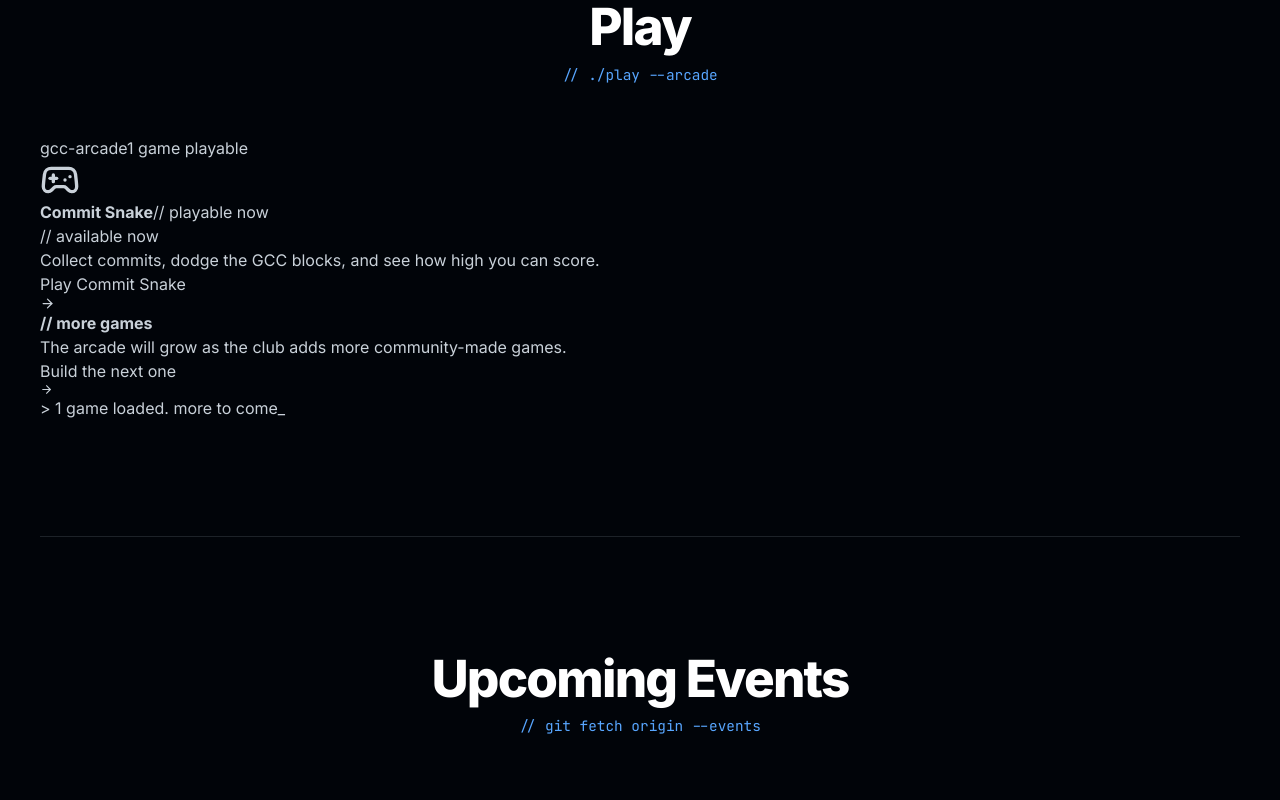
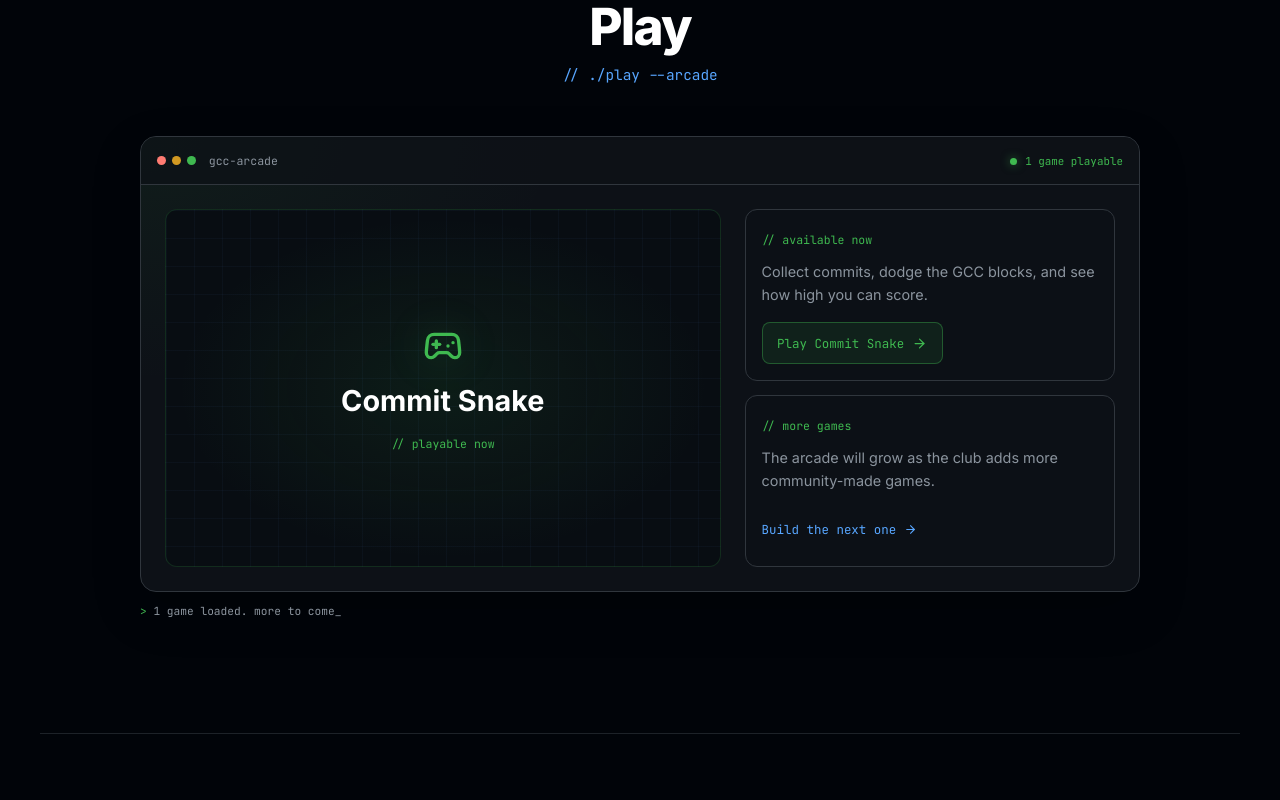
Before and after one commit to GCC-FAST-NUCES-Karachi/GCC, a Next.js app: page / in a window 1280 px wide. Shown: the part 2680-3480 px from the top of the page. Built offline with nearby package versions, Linux system fonts and the light colour scheme.

Commit message:
Restore game.css styling

```diff
--- a/src/app/landing/landing.css
+++ b/src/app/landing/landing.css
@@ -118,7 +118,6 @@
     .hero {
         min-height: clamp(600px, calc(100svh - 104px), 780px);
         grid-template-columns: minmax(0, 1fr);
-        align-items: start;
         padding-top: 2.5rem;
     }
 
@@ -599,6 +598,182 @@
 }
 
 /* ---------- Play ---------- */
+.arcade-window {
+    overflow: hidden;
+    max-width: 1000px;
+    margin: 0 auto;
+    border: 1px solid var(--border-default);
+    border-radius: 16px;
+    background:
+        radial-gradient(70% 90% at 0% 0%, rgb(63 185 80 / 7%), transparent 60%),
+        var(--bg-base);
+    box-shadow: 0 18px 48px rgb(0 0 0 / 22%);
+}
+
+.arcade-titlebar {
+    display: flex;
+    min-height: 48px;
+    align-items: center;
+    gap: .8rem;
+    padding: .65rem 1rem;
+    border-bottom: 1px solid var(--border-default);
+    background: rgb(13 17 23 / 72%);
+}
+
+.arcade-dots {
+    display: inline-flex;
+    flex: 0 0 auto;
+    gap: 6px;
+}
+
+.arcade-dots i {
+    width: 9px;
+    height: 9px;
+    border-radius: 50%;
+    background: #3a424d;
+}
+
+.arcade-dots i:first-child {
+    background: #ff7b72;
+}
+
+.arcade-dots i:nth-child(2) {
+    background: #d29922;
+}
+
+.arcade-dots i:nth-child(3) {
+    background: #3fb950;
+}
+
+.arcade-title {
+    color: var(--text-dim);
+    font: .72rem var(--font-mono);
+}
+
+.arcade-status {
+    margin-left: auto;
+    color: var(--accent-green);
+    font: .68rem var(--font-mono);
+}
+
+.arcade-status::before {
+    display: inline-block;
+    width: 7px;
+    height: 7px;
+    margin-right: .5rem;
+    border-radius: 50%;
+    background: currentColor;
+    box-shadow: 0 0 10px rgb(63 185 80 / 55%);
+    content: "";
+}
+
+.arcade-content {
+    display: grid;
+    grid-template-columns: minmax(0, 1.2fr) minmax(260px, .8fr);
+    gap: clamp(1rem, 2.4vw, 1.5rem);
+    padding: clamp(1rem, 2.4vw, 1.5rem);
+}
+
+.game-canvas {
+    display: grid;
+    min-height: 280px;
+    align-content: center;
+    justify-items: center;
+    gap: .85rem;
+    padding: 1.5rem;
+    border: 1px solid rgb(63 185 80 / 18%);
+    border-radius: 12px;
+    background:
+        linear-gradient(rgb(88 166 255 / 4%) 1px, transparent 1px),
+        linear-gradient(90deg, rgb(88 166 255 / 4%) 1px, transparent 1px),
+        radial-gradient(ellipse at center, rgb(63 185 80 / 9%), transparent 68%),
+        #080d12;
+    background-size: 28px 28px, 28px 28px, auto, auto;
+    color: var(--accent-green);
+    text-align: center;
+}
+
+.game-canvas svg {
+    filter: drop-shadow(0 0 18px rgb(63 185 80 / 28%));
+}
+
+.game-canvas strong {
+    color: var(--text-heading);
+    font-size: clamp(1.3rem, 2.5vw, 1.8rem);
+}
+
+.game-canvas span,
+.commentary-label,
+.secret-hint strong {
+    color: var(--accent-green);
+    font: .72rem var(--font-mono);
+}
+
+.arcade-side {
+    display: grid;
+    align-content: start;
+    gap: .9rem;
+}
+
+.arcade-commentary,
+.secret-hint {
+    padding: 1rem;
+    border: 1px solid var(--border-default);
+    border-radius: 12px;
+    background: rgb(13 17 23 / 68%);
+}
+
+.arcade-commentary p,
+.secret-hint p {
+    margin: .6rem 0 1rem;
+    color: var(--text-dim);
+    font-size: .9rem;
+    line-height: 1.6;
+}
+
+.arcade-play-link,
+.secret-hint a {
+    display: inline-flex;
+    min-height: 42px;
+    align-items: center;
+    justify-content: center;
+    gap: .5rem;
+    color: var(--accent-blue);
+    font: .78rem var(--font-mono);
+    text-decoration: none;
+}
+
+.arcade-play-link {
+    padding: .65rem .9rem;
+    border: 1px solid rgb(63 185 80 / 38%);
+    border-radius: 8px;
+    background: rgb(63 185 80 / 10%);
+    color: var(--accent-green);
+    transition: background .18s ease, border-color .18s ease, transform .18s ease;
+}
+
+.arcade-play-link:hover {
+    transform: translateY(-1px);
+    border-color: var(--accent-green);
+    background: rgb(63 185 80 / 17%);
+}
+
+.secret-hint a:hover {
+    text-decoration: underline;
+    text-underline-offset: .2em;
+}
+
+.arcade-prompt {
+    max-width: 1000px;
+    margin: .75rem auto 0;
+    color: var(--text-dim);
+    font: .7rem var(--font-mono);
+}
+
+.arcade-prompt::first-letter {
+    color: var(--accent-green);
+}
+
 .play-card {
     display: grid;
     width: min(1000px, 100%);
@@ -788,6 +963,14 @@
 }
 
 @media (max-width: 760px) {
+    .arcade-content {
+        grid-template-columns: minmax(0, 1fr);
+    }
+
+    .game-canvas {
+        min-height: 220px;
+    }
+
     .play-card {
         grid-template-columns: minmax(0, 1fr);
     }
```
